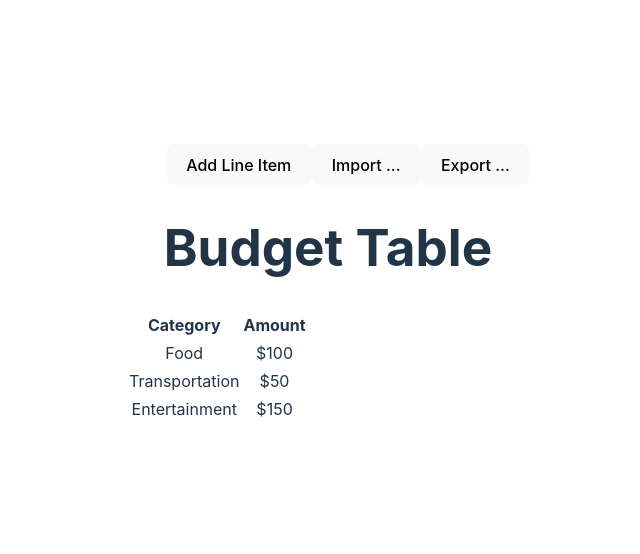
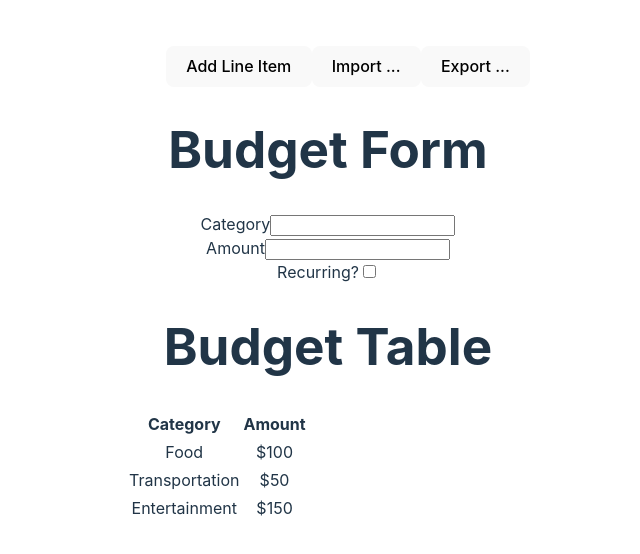
Before and after one commit to reabel/RxDBudget, a Vue app in the folder frontend/budget-vue/: page / in a window 1280 px wide. Shown: the part 124-678 px from the top of the page, without its empty margins (312-952 px from the left). Built offline with nearby package versions, Linux system fonts and the light colour scheme.

Commit message:
Adding form

```diff
--- a/frontend/budget-vue/src/App.vue
+++ b/frontend/budget-vue/src/App.vue
@@ -1,5 +1,6 @@
 <script setup lang="ts">
 import BudgetTable from './components/BudgetTable.vue'
+import BudgetForm from './components/BudgetForm.vue'
 </script>
 
 <template>
@@ -9,6 +10,7 @@ import BudgetTable from './components/BudgetTable.vue'
       <button>Import ...</button>
       <button>Export ...</button>
    </menu>
+   <BudgetForm />
    <BudgetTable />
 </template>
 
--- /dev/null
+++ b/frontend/budget-vue/src/components/BudgetForm.vue
@@ -0,0 +1,31 @@
+<script setup lang="ts">
+
+</script>
+
+<template>
+  <h1>Budget Form</h1>
+
+  <div>
+    <label for="category">Category</label>
+    <input type="select" id="category" name="category">
+  </div>
+
+  <div>
+    <label for="amount">Amount</label>
+    <input type="currency" id="amount" name="amount">
+  </div>
+
+
+  <div>
+    <label for="recurring">Recurring?</label>
+    <input type="checkbox" id="recurring" name="recurring">
+  </div>
+
+</template>
+
+<style scoped>
+.read-the-docs {
+    color: #888;
+}
+
+</style>
```
